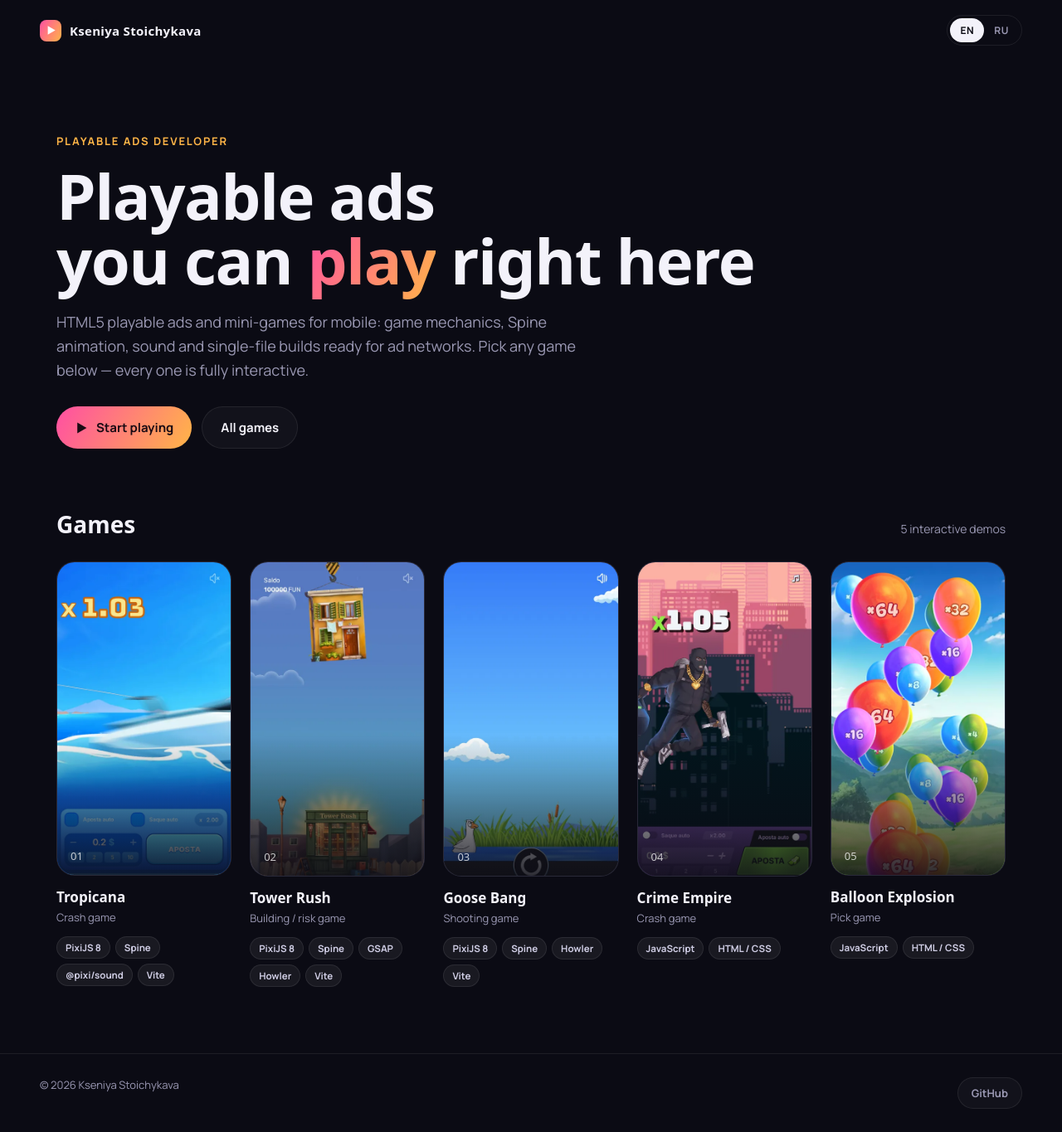
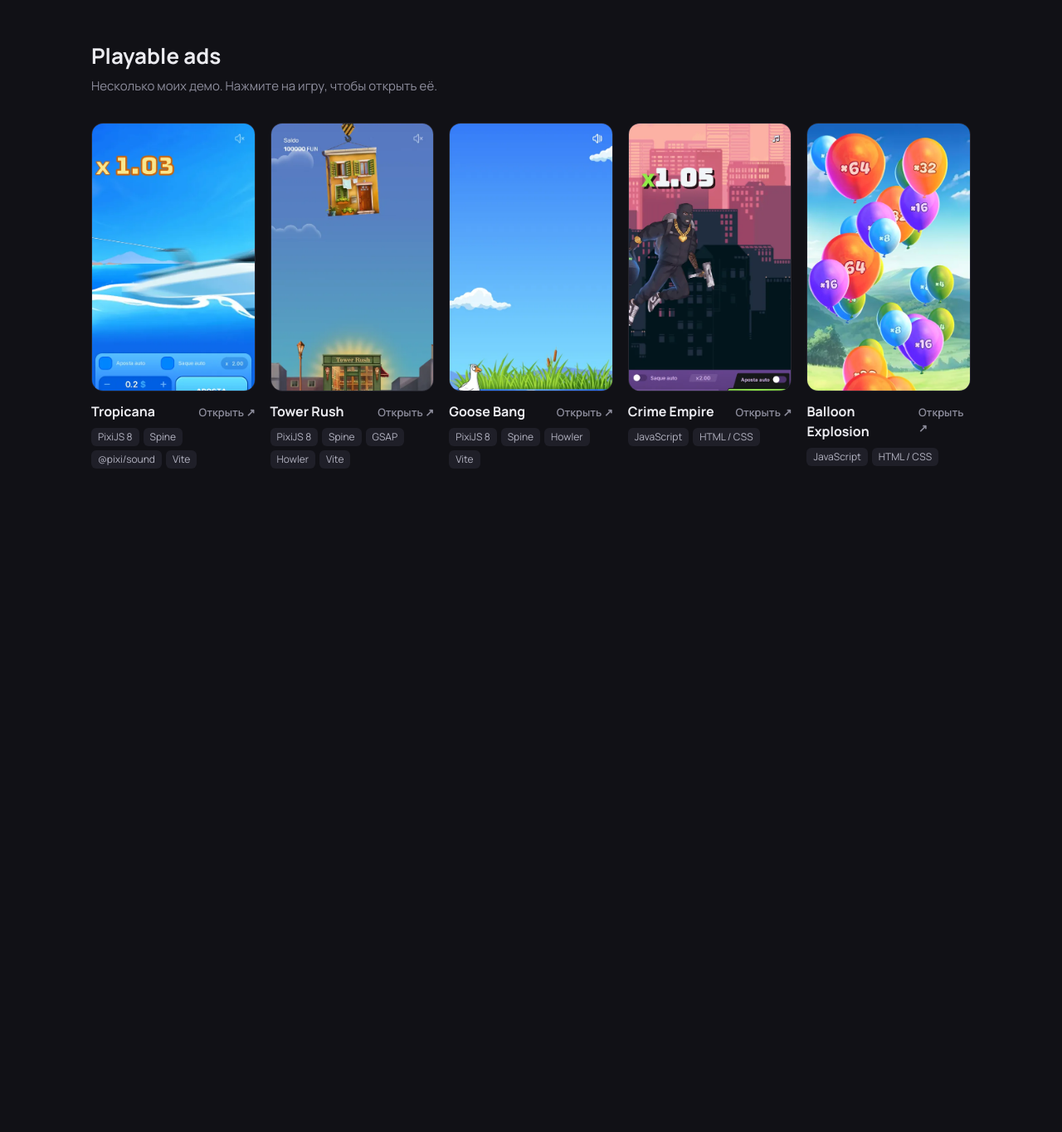
Before and after one commit to kseniya7991/playables-examples, a plain HTML site: page index.html in a window 1280 px wide. Shown: the whole page at 83% size. After the commit the page ends 800 px from the top, so only its background shows below. Drawn offline with Linux system fonts and the light colour scheme; a web font is replaced by a local one.

Commit message:
Simplify portfolio: one page, games open directly

```diff
--- a/assets/games.js
+++ /dev/null
@@ -1,95 +0,0 @@
-// ───────────────────────────────────────────────────────────────
-//  Portfolio config — edit texts, contacts and the games list here.
-//  To add a game: copy its built folder (dist) into /games/<slug>/,
-//  put a cover into /assets/covers/<slug>.webp and add an entry below.
-// ───────────────────────────────────────────────────────────────
-window.PORTFOLIO = {
-  author: "Kseniya Stoichykava",
-  role: { en: "Playable Ads Developer", ru: "Разработчик Playable Ads" },
-  intro: {
-    en: "HTML5 playable ads and mini-games for mobile: game mechanics, Spine animation, sound and single-file builds ready for ad networks. Pick any game below — every one is fully interactive.",
-    ru: "HTML5 playable-реклама и мини-игры под мобильные устройства: игровые механики, Spine-анимация, звук и сборка в один файл под рекламные сети. Выберите игру ниже — все они полностью интерактивны.",
-  },
-  // Leave a value empty ("") to hide the link
-  contacts: {
-    email: "",
-    telegram: "",
-    github: "https://github.com/kseniya-st",
-    linkedin: "",
-  },
-  games: [
-    {
-      slug: "tropicana",
-      title: "Tropicana",
-      genre: { en: "Crash game", ru: "Crash-игра" },
-      orientation: "portrait",
-      stack: ["PixiJS 8", "Spine", "@pixi/sound", "Vite"],
-      desc: {
-        en: "Tropical crash game: the multiplier grows while the character flies over the islands and dives underwater. Spine characters, layered parallax scenes, dual bet panel with auto-bet and auto-cashout.",
-        ru: "Тропическая crash-игра: множитель растёт, пока персонаж летит над островами и ныряет под воду. Spine-персонажи, многослойные parallax-сцены, двойная панель ставок с автоставкой и автокэшаутом.",
-      },
-    },
-    {
-      slug: "tower-rush",
-      title: "Tower Rush",
-      genre: { en: "Building / risk game", ru: "Строительство / риск" },
-      orientation: "portrait",
-      stack: ["PixiJS 8", "Spine", "GSAP", "Howler", "Vite"],
-      desc: {
-        en: "Stack floors with a crane to grow the tower and the win — cash out before it collapses. Spine effects, GSAP tweens, smoke particles, sound sprites.",
-        ru: "Ставь этажи краном, чтобы башня и выигрыш росли, — и забирай деньги, пока она не рухнула. Spine-эффекты, GSAP-анимации, частицы дыма, звуковые спрайты.",
-      },
-    },
-    {
-      slug: "goose-bang",
-      title: "Goose Bang",
-      genre: { en: "Shooting game", ru: "Тир / охота" },
-      orientation: "portrait",
-      stack: ["PixiJS 8", "Spine", "Howler", "Vite"],
-      desc: {
-        en: "Hunting-themed shooter: aim the rifle and hit the goose for a multiplier. Spine-animated goose and rifle, parallax landscape, audio sprite.",
-        ru: "Игра-охота: прицелься и попади в гуся, чтобы получить множитель. Spine-анимация гуся и ружья, parallax-пейзаж, аудиоспрайт.",
-      },
-    },
-    {
-      slug: "crime-empire",
-      title: "Crime Empire",
-      genre: { en: "Crash game", ru: "Crash-игра" },
-      orientation: "portrait",
-      stack: ["JavaScript", "HTML / CSS"],
-      desc: {
-        en: "Rooftop crash game: the robber jumps across the city while the multiplier climbs. Vanilla JS, no engine — lightweight DOM/CSS animation, two independent bets, music.",
-        ru: "Crash-игра на крышах: грабитель прыгает по городу, пока растёт множитель. Чистый JS без движка — лёгкая DOM/CSS-анимация, две независимые ставки, музыка.",
-      },
-    },
-    {
-      slug: "balloon",
-      title: "Balloon Explosion",
-      genre: { en: "Pick game", ru: "Pick-игра" },
-      orientation: "portrait",
-      stack: ["JavaScript", "HTML / CSS"],
-      desc: {
-        en: "Pop the balloons to reveal multipliers from ×1.5 to ×64. Physics-like floating balloons, win popups and bet selector — all in vanilla JS.",
-        ru: "Лопай шарики и открывай множители от ×1.5 до ×64. «Плавающие» шарики, попапы выигрыша и выбор ставки — всё на чистом JS.",
-      },
-    },
-  ],
-};
-
-// ── i18n helpers (shared by both pages) ──
-(function () {
-  const KEY = "pf-lang";
-  let lang = "en";
-  try {
-    lang = localStorage.getItem(KEY) || ((navigator.language || "").startsWith("ru") ? "ru" : "en");
-  } catch (e) {}
-  window.pfLang = () => lang;
-  window.pfT = (v) => (v && typeof v === "object" ? v[lang] ?? v.en : v);
-  window.pfSetLang = (l) => {
-    lang = l;
-    try { localStorage.setItem(KEY, l); } catch (e) {}
-    document.documentElement.lang = l;
-    document.dispatchEvent(new Event("pf-lang"));
-  };
-  document.documentElement.lang = lang;
-})();
--- a/assets/style.css
+++ /dev/null
@@ -1,161 +0,0 @@
-:root {
-  --bg: #0b0b14;
-  --bg-2: #12121f;
-  --card: #171728;
-  --line: rgba(255, 255, 255, 0.08);
-  --text: #f3f2fa;
-  --muted: #9a98b3;
-  --accent: #ff4fa3;
-  --accent-2: #ffb547;
-  --grad: linear-gradient(120deg, var(--accent) 0%, var(--accent-2) 100%);
-  --radius: 22px;
-  --font-head: "Unbounded", system-ui, sans-serif;
-  --font-body: "Manrope", system-ui, sans-serif;
-}
-
-* { box-sizing: border-box; margin: 0; padding: 0; }
-html, body { background: var(--bg); color: var(--text); font-family: var(--font-body); -webkit-font-smoothing: antialiased; }
-a { color: inherit; text-decoration: none; }
-button { font: inherit; color: inherit; background: none; border: 0; cursor: pointer; }
-img { display: block; max-width: 100%; }
-:focus-visible { outline: 2px solid var(--accent-2); outline-offset: 3px; border-radius: 8px; }
-
-/* ── top bar ── */
-.topbar {
-  display: flex; align-items: center; justify-content: space-between; gap: 16px;
-  padding: 18px clamp(16px, 4vw, 48px);
-}
-.brand { display: flex; align-items: center; gap: 10px; font-family: var(--font-head); font-weight: 600; font-size: 15px; letter-spacing: .02em; }
-.brand-dot { width: 26px; height: 26px; border-radius: 8px; background: var(--grad); display: grid; place-items: center; }
-.brand-dot svg { width: 13px; height: 13px; fill: #fff; }
-.lang { display: flex; padding: 3px; border: 1px solid var(--line); border-radius: 999px; }
-.lang button { padding: 6px 12px; border-radius: 999px; font-size: 12px; font-weight: 700; color: var(--muted); letter-spacing: .05em; }
-.lang button.on { background: var(--text); color: var(--bg); }
-
-/* ── landing ── */
-.hero { padding: clamp(32px, 7vw, 88px) clamp(16px, 4vw, 48px) 24px; max-width: 1240px; margin: 0 auto; position: relative; }
-.hero::before {
-  content: ""; position: absolute; inset: -120px 0 auto auto; width: 520px; height: 520px; pointer-events: none;
-  background: radial-gradient(closest-side, rgba(255, 79, 163, .22), transparent 70%); filter: blur(10px); z-index: -1;
-}
-.eyebrow { color: var(--accent-2); font-weight: 700; font-size: 13px; letter-spacing: .14em; text-transform: uppercase; margin-bottom: 18px; }
-.hero h1 { font-family: var(--font-head); font-weight: 700; font-size: clamp(34px, 6.4vw, 76px); line-height: 1.02; letter-spacing: -.02em; }
-.hero h1 span { background: var(--grad); -webkit-background-clip: text; background-clip: text; color: transparent; }
-.hero p { margin-top: 22px; max-width: 640px; color: var(--muted); font-size: clamp(15px, 1.6vw, 18px); line-height: 1.6; }
-.hero-actions { display: flex; flex-wrap: wrap; gap: 12px; margin-top: 30px; }
-.btn { display: inline-flex; align-items: center; gap: 10px; padding: 14px 22px; border-radius: 999px; font-weight: 700; font-size: 15px; transition: transform .2s, background .2s; }
-.btn:hover { transform: translateY(-2px); }
-.btn-primary { background: var(--grad); color: #1a0b14; }
-.btn-ghost { border: 1px solid var(--line); background: rgba(255,255,255,.03); }
-.btn-ghost:hover { background: rgba(255,255,255,.08); }
-.btn svg { width: 16px; height: 16px; fill: currentColor; }
-
-.section { max-width: 1240px; margin: 0 auto; padding: 48px clamp(16px, 4vw, 48px) 80px; }
-.section-head { display: flex; align-items: baseline; justify-content: space-between; gap: 16px; margin-bottom: 26px; }
-.section-head h2 { font-family: var(--font-head); font-size: clamp(20px, 2.4vw, 28px); font-weight: 600; }
-.section-head span { color: var(--muted); font-size: 14px; }
-
-.grid { display: grid; grid-template-columns: repeat(auto-fill, minmax(210px, 1fr)); gap: 22px; }
-.card { display: flex; flex-direction: column; gap: 14px; }
-.card-cover {
-  position: relative; aspect-ratio: 390 / 700; border-radius: var(--radius); overflow: hidden;
-  background: var(--card); border: 1px solid var(--line);
-  transition: transform .35s cubic-bezier(.2,.8,.2,1), box-shadow .35s;
-}
-.card-cover img { width: 100%; height: 100%; object-fit: cover; object-position: top; transition: transform .6s cubic-bezier(.2,.8,.2,1); }
-.card-cover::after { content: ""; position: absolute; inset: 0; background: linear-gradient(180deg, transparent 55%, rgba(11,11,20,.85)); }
-.card-play {
-  position: absolute; z-index: 1; left: 50%; top: 50%; width: 64px; height: 64px; margin: -32px 0 0 -32px; border-radius: 50%;
-  background: var(--grad); display: grid; place-items: center; opacity: 0; transform: scale(.8); transition: .3s;
-  box-shadow: 0 10px 40px rgba(255, 79, 163, .5);
-}
-.card-play svg { width: 22px; height: 22px; fill: #1a0b14; margin-left: 3px; }
-.card-num { position: absolute; z-index: 1; left: 16px; bottom: 14px; font-family: var(--font-head); font-size: 13px; color: rgba(255,255,255,.75); }
-.card:hover .card-cover { transform: translateY(-6px); box-shadow: 0 24px 60px -20px rgba(255, 79, 163, .45); }
-.card:hover .card-cover img { transform: scale(1.04); }
-.card:hover .card-play, .card:focus-visible .card-play { opacity: 1; transform: scale(1); }
-.card h3 { font-family: var(--font-head); font-size: 17px; font-weight: 600; }
-.card-meta { color: var(--muted); font-size: 13px; margin-top: 4px; }
-
-.chips { display: flex; flex-wrap: wrap; gap: 6px; }
-.chip { font-size: 11.5px; font-weight: 700; padding: 5px 10px; border-radius: 999px; background: rgba(255,255,255,.06); color: #cfcde4; border: 1px solid var(--line); }
-
-.footer { border-top: 1px solid var(--line); padding: 28px clamp(16px, 4vw, 48px); display: flex; flex-wrap: wrap; justify-content: space-between; gap: 12px; color: var(--muted); font-size: 13px; }
-.contacts { display: flex; flex-wrap: wrap; gap: 8px; }
-
-/* ── player page ── */
-.player { display: grid; grid-template-columns: 300px 1fr 320px; height: 100dvh; overflow: hidden; }
-.side { border-right: 1px solid var(--line); background: var(--bg-2); display: flex; flex-direction: column; min-height: 0; }
-.side .topbar { padding: 18px 20px; border-bottom: 1px solid var(--line); }
-.list { overflow-y: auto; padding: 12px; display: flex; flex-direction: column; gap: 6px; }
-.list a { display: flex; align-items: center; gap: 12px; padding: 8px; border-radius: 14px; transition: background .2s; }
-.list a:hover { background: rgba(255,255,255,.04); }
-.list a.on { background: rgba(255, 79, 163, .12); box-shadow: inset 0 0 0 1px rgba(255, 79, 163, .35); }
-.list img { width: 44px; height: 60px; border-radius: 9px; object-fit: cover; object-position: top; flex: none; }
-.list b { display: block; font-size: 14px; font-weight: 700; }
-.list small { color: var(--muted); font-size: 12px; }
-
-.stage { position: relative; display: flex; flex-direction: column; min-width: 0; min-height: 0;
-  background: radial-gradient(60% 60% at 50% 45%, rgba(255, 79, 163, .10), transparent 70%), var(--bg); }
-.stage-bar { display: flex; align-items: center; justify-content: space-between; gap: 10px; padding: 14px 18px; }
-.tools { display: flex; gap: 6px; align-items: center; }
-.icon-btn { width: 40px; height: 40px; border-radius: 12px; display: grid; place-items: center; border: 1px solid var(--line); background: rgba(255,255,255,.03); transition: background .2s; }
-.icon-btn:hover { background: rgba(255,255,255,.09); }
-.icon-btn.on { background: var(--text); color: var(--bg); }
-.icon-btn svg { width: 18px; height: 18px; fill: none; stroke: currentColor; stroke-width: 2; stroke-linecap: round; stroke-linejoin: round; }
-.counter { font-family: var(--font-head); font-size: 13px; color: var(--muted); min-width: 52px; text-align: center; }
-.back { display: inline-flex; align-items: center; gap: 8px; font-size: 14px; font-weight: 700; color: var(--muted); }
-.back:hover { color: var(--text); }
-.back svg { width: 16px; height: 16px; fill: none; stroke: currentColor; stroke-width: 2; }
-
-.device-wrap { flex: 1; min-height: 0; display: grid; place-items: center; padding: 8px 18px 22px; }
-.device {
-  position: relative; background: #000; border-radius: 42px; padding: 12px;
-  box-shadow: 0 0 0 2px #2a2a3d, 0 0 0 9px #14141f, 0 40px 90px -30px rgba(0,0,0,.9), 0 0 120px -40px rgba(255,79,163,.4);
-  transition: width .35s, height .35s;
-}
-.device iframe { width: 100%; height: 100%; border: 0; border-radius: 30px; background: #000; display: block; }
-.device.free { border-radius: 16px; padding: 0; box-shadow: 0 0 0 1px var(--line), 0 40px 90px -30px rgba(0,0,0,.9); }
-.device.free iframe { border-radius: 16px; }
-.loader { position: absolute; inset: 12px; border-radius: 30px; display: grid; place-items: center; background: #000; transition: opacity .4s; pointer-events: none; }
-.loader.hide { opacity: 0; }
-.spinner { width: 34px; height: 34px; border-radius: 50%; border: 3px solid rgba(255,255,255,.15); border-top-color: var(--accent); animation: spin 0.8s linear infinite; }
-@keyframes spin { to { transform: rotate(360deg); } }
-
-.info { border-left: 1px solid var(--line); background: var(--bg-2); padding: 28px 24px; overflow-y: auto; display: flex; flex-direction: column; gap: 18px; }
-.info .genre { color: var(--accent-2); font-size: 12px; font-weight: 800; letter-spacing: .12em; text-transform: uppercase; }
-.info h1 { font-family: var(--font-head); font-size: 28px; line-height: 1.1; font-weight: 700; }
-.info p { color: var(--muted); line-height: 1.65; font-size: 14.5px; }
-.info h4 { font-size: 12px; text-transform: uppercase; letter-spacing: .12em; color: var(--muted); margin-bottom: 10px; }
-.hint { margin-top: auto; font-size: 12.5px; color: var(--muted); line-height: 1.6; padding: 14px; border: 1px dashed var(--line); border-radius: 14px; }
-kbd { font-family: inherit; font-size: 11px; padding: 2px 6px; border-radius: 6px; border: 1px solid var(--line); background: rgba(255,255,255,.05); }
-.mobile-only { display: none; }
-
-@media (max-width: 1180px) {
-  .player { grid-template-columns: 260px 1fr; }
-  .info { display: none; }
-}
-
-/* phones: game fills the screen, compact switcher on top */
-@media (max-width: 760px) {
-  .player { grid-template-columns: 1fr; }
-  .side { display: none; }
-  .stage-bar { padding: 8px 10px; }
-  .stage-bar .title-m { font-family: var(--font-head); font-size: 14px; font-weight: 600; white-space: nowrap; overflow: hidden; text-overflow: ellipsis; }
-  .desk-only { display: none !important; }
-  .mobile-only { display: flex; }
-  .device-wrap { padding: 0; }
-  .device, .device.free { width: 100% !important; height: 100% !important; border-radius: 0; padding: 0; box-shadow: none; }
-  .device iframe, .device.free iframe { border-radius: 0; }
-  .loader { inset: 0; border-radius: 0; }
-}
-
-/* tweaks */
-.side .brand { font-size: 13px; line-height: 1.2; gap: 8px; }
-.side .lang button { padding: 5px 9px; }
-.footer .btn { padding: 9px 16px; font-size: 13px; }
-@media (max-width: 560px) {
-  .grid { grid-template-columns: repeat(2, 1fr); gap: 16px 12px; }
-  .card h3 { font-size: 15px; }
-  .chip { font-size: 10.5px; padding: 4px 8px; }
-}
--- a/index.html
+++ b/index.html
@@ -1,114 +1,60 @@
 <!doctype html>
-<html lang="en">
+<html lang="ru">
 <head>
   <meta charset="UTF-8">
-  <meta name="viewport" content="width=device-width, initial-scale=1, viewport-fit=cover">
-  <title>Playable Ads Portfolio — Kseniya Stoichykava</title>
-  <meta name="description" content="Interactive portfolio of HTML5 playable ads: PixiJS, Spine, vanilla JS.">
-  <meta property="og:title" content="Playable Ads Portfolio — Kseniya Stoichykava">
-  <meta property="og:description" content="5 interactive HTML5 playable ads — play them right in the browser.">
-  <meta property="og:image" content="/assets/og.png">
-  <meta property="og:type" content="website">
-  <meta name="twitter:card" content="summary_large_image">
-  <meta name="theme-color" content="#0b0b14">
-  <link rel="icon" href="/assets/favicon.svg" type="image/svg+xml">
+  <meta name="viewport" content="width=device-width, initial-scale=1">
+  <title>Playable ads — примеры</title>
+  <meta property="og:title" content="Playable ads — примеры">
+  <meta property="og:image" content="assets/og.png">
+  <link rel="icon" href="assets/favicon.svg" type="image/svg+xml">
   <link rel="preconnect" href="https://fonts.googleapis.com">
   <link rel="preconnect" href="https://fonts.gstatic.com" crossorigin>
-  <link href="https://fonts.googleapis.com/css2?family=Manrope:wght@400;500;700;800&family=Unbounded:wght@500;600;700&display=swap" rel="stylesheet">
-  <link rel="stylesheet" href="/assets/style.css">
-  <script src="/assets/games.js"></script>
+  <link href="https://fonts.googleapis.com/css2?family=Manrope:wght@400;600;700&display=swap" rel="stylesheet">
+  <style>
+    * { box-sizing: border-box; margin: 0; padding: 0; }
+    body { background: #111116; color: #ececf1; font-family: Manrope, system-ui, sans-serif; line-height: 1.5; }
+    main { max-width: 1100px; margin: 0 auto; padding: 48px 20px 64px; }
+    h1 { font-size: 26px; font-weight: 700; }
+    .sub { color: #8d8d9c; margin-top: 6px; font-size: 15px; }
+    .grid { display: grid; grid-template-columns: repeat(auto-fill, minmax(190px, 1fr)); gap: 24px 18px; margin-top: 32px; }
+    .card { color: inherit; text-decoration: none; display: block; }
+    .cover { aspect-ratio: 390 / 640; border-radius: 14px; overflow: hidden; background: #1c1c24; border: 1px solid #26262f; transition: transform .2s, border-color .2s; }
+    .cover img { width: 100%; height: 100%; object-fit: cover; object-position: top; display: block; }
+    .card:hover .cover { transform: translateY(-3px); border-color: #4a4a5a; }
+    .name { display: flex; justify-content: space-between; align-items: baseline; gap: 8px; margin-top: 12px; font-weight: 700; font-size: 16px; }
+    .name span { color: #8d8d9c; font-size: 13px; font-weight: 600; }
+    .card:hover .name span { color: #ececf1; }
+    .tags { display: flex; flex-wrap: wrap; gap: 5px; margin-top: 8px; }
+    .tags span { font-size: 12px; padding: 2px 8px; border-radius: 6px; background: #1f1f28; color: #b4b4c2; }
+    @media (max-width: 480px) {
+      main { padding-top: 32px; }
+      .grid { grid-template-columns: repeat(2, 1fr); gap: 20px 12px; }
+    }
+  </style>
 </head>
 <body>
-  <header class="topbar">
-    <a class="brand" href="/">
-      <span class="brand-dot"><svg viewBox="0 0 10 10"><path d="M2 1l7 4-7 4z"/></svg></span>
-      <span id="author"></span>
-    </a>
-    <div class="lang" role="group" aria-label="Language">
-      <button data-lang="en">EN</button><button data-lang="ru">RU</button>
-    </div>
-  </header>
-
-  <main>
-    <section class="hero">
-      <div class="eyebrow" id="role"></div>
-      <h1 id="headline"></h1>
-      <p id="intro"></p>
-      <div class="hero-actions">
-        <a class="btn btn-primary" id="startBtn" href="#">
-          <svg viewBox="0 0 10 10"><path d="M2 1l7 4-7 4z"/></svg><span></span>
-        </a>
-        <a class="btn btn-ghost" href="#games" id="seeAll"></a>
-      </div>
-    </section>
-
-    <section class="section" id="games">
-      <div class="section-head">
-        <h2 id="gamesTitle"></h2>
-        <span id="gamesCount"></span>
-      </div>
-      <div class="grid" id="grid"></div>
-    </section>
-  </main>
-
-  <footer class="footer">
-    <span id="copy"></span>
-    <div class="contacts" id="contacts"></div>
-  </footer>
+<main>
+  <h1>Playable ads</h1>
+  <p class="sub">Несколько моих демо. Нажмите на игру, чтобы открыть её.</p>
+  <div class="grid" id="grid"></div>
+</main>
 
 <script>
-(function () {
-  const P = window.PORTFOLIO, t = pfT;
-  const L = {
-    headline: { en: 'Playable ads<br>you can <span>play</span> right here', ru: 'Playable-реклама,<br>в которую можно <span>играть</span>' },
-    start: { en: "Start playing", ru: "Начать играть" },
-    seeAll: { en: "All games", ru: "Все игры" },
-    games: { en: "Games", ru: "Игры" },
-    count: { en: (n) => n + " interactive demos", ru: (n) => n + " интерактивных демо" },
-  };
-  const esc = (s) => String(s).replace(/[&<>"]/g, (c) => ({ "&": "&amp;", "<": "&lt;", ">": "&gt;", '"': "&quot;" }[c]));
+  // Список игр: папка в games/, название, технологии
+  const GAMES = [
+    { slug: "tropicana",    title: "Tropicana",         stack: ["PixiJS 8", "Spine", "@pixi/sound", "Vite"] },
+    { slug: "tower-rush",   title: "Tower Rush",        stack: ["PixiJS 8", "Spine", "GSAP", "Howler", "Vite"] },
+    { slug: "goose-bang",   title: "Goose Bang",        stack: ["PixiJS 8", "Spine", "Howler", "Vite"] },
+    { slug: "crime-empire", title: "Crime Empire",      stack: ["JavaScript", "HTML / CSS"] },
+    { slug: "balloon",      title: "Balloon Explosion", stack: ["JavaScript", "HTML / CSS"] },
+  ];
 
-  function render() {
-    const lang = pfLang();
-    document.querySelectorAll(".lang button").forEach((b) => b.classList.toggle("on", b.dataset.lang === lang));
-    document.getElementById("author").textContent = P.author;
-    document.getElementById("role").textContent = t(P.role);
-    document.getElementById("headline").innerHTML = t(L.headline);
-    document.getElementById("intro").textContent = t(P.intro);
-    const start = document.getElementById("startBtn");
-    start.href = "/play#" + P.games[0].slug;
-    start.querySelector("span").textContent = t(L.start);
-    document.getElementById("seeAll").textContent = t(L.seeAll);
-    document.getElementById("gamesTitle").textContent = t(L.games);
-    document.getElementById("gamesCount").textContent = L.count[lang](P.games.length);
-
-    document.getElementById("grid").innerHTML = P.games.map((g, i) => `
-      <a class="card" href="/play#${g.slug}">
-        <div class="card-cover">
-          <img src="/assets/covers/${g.slug}.webp" alt="${esc(g.title)}" loading="lazy">
-          <span class="card-play"><svg viewBox="0 0 10 10"><path d="M2 1l7 4-7 4z"/></svg></span>
-          <span class="card-num">${String(i + 1).padStart(2, "0")}</span>
-        </div>
-        <div>
-          <h3>${esc(g.title)}</h3>
-          <div class="card-meta">${esc(t(g.genre))}</div>
-        </div>
-        <div class="chips">${g.stack.map((s) => `<span class="chip">${esc(s)}</span>`).join("")}</div>
-      </a>`).join("");
-
-    const c = P.contacts, links = [];
-    if (c.email) links.push(`<a class="btn btn-ghost" href="mailto:${esc(c.email)}">Email</a>`);
-    if (c.telegram) links.push(`<a class="btn btn-ghost" href="${esc(c.telegram)}" target="_blank" rel="noopener">Telegram</a>`);
-    if (c.github) links.push(`<a class="btn btn-ghost" href="${esc(c.github)}" target="_blank" rel="noopener">GitHub</a>`);
-    if (c.linkedin) links.push(`<a class="btn btn-ghost" href="${esc(c.linkedin)}" target="_blank" rel="noopener">LinkedIn</a>`);
-    document.getElementById("contacts").innerHTML = links.join("");
-    document.getElementById("copy").textContent = "© " + new Date().getFullYear() + " " + P.author;
-  }
-
-  document.querySelectorAll(".lang button").forEach((b) => b.addEventListener("click", () => pfSetLang(b.dataset.lang)));
-  document.addEventListener("pf-lang", render);
-  render();
-})();
+  document.getElementById("grid").innerHTML = GAMES.map(g => `
+    <a class="card" href="games/${g.slug}/index.html" target="_blank" rel="noopener">
+      <div class="cover"><img src="assets/covers/${g.slug}.webp" alt="${g.title}" loading="lazy"></div>
+      <div class="name">${g.title}<span>Открыть ↗</span></div>
+      <div class="tags">${g.stack.map(s => `<span>${s}</span>`).join("")}</div>
+    </a>`).join("");
 </script>
 </body>
 </html>
```
Also changed, not shown: play/index.html (deleted, +0 -176 lines), 1 other file.
